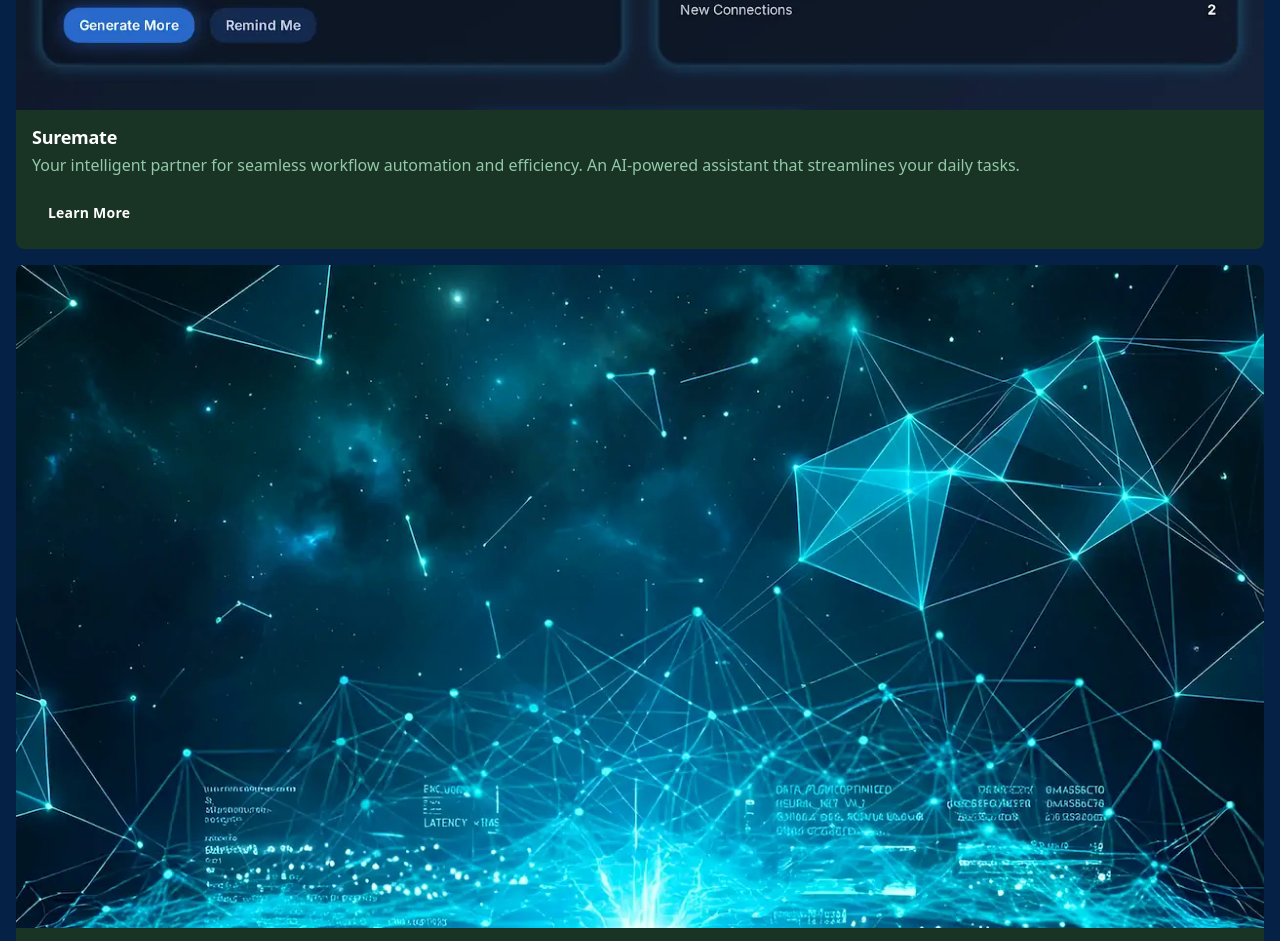
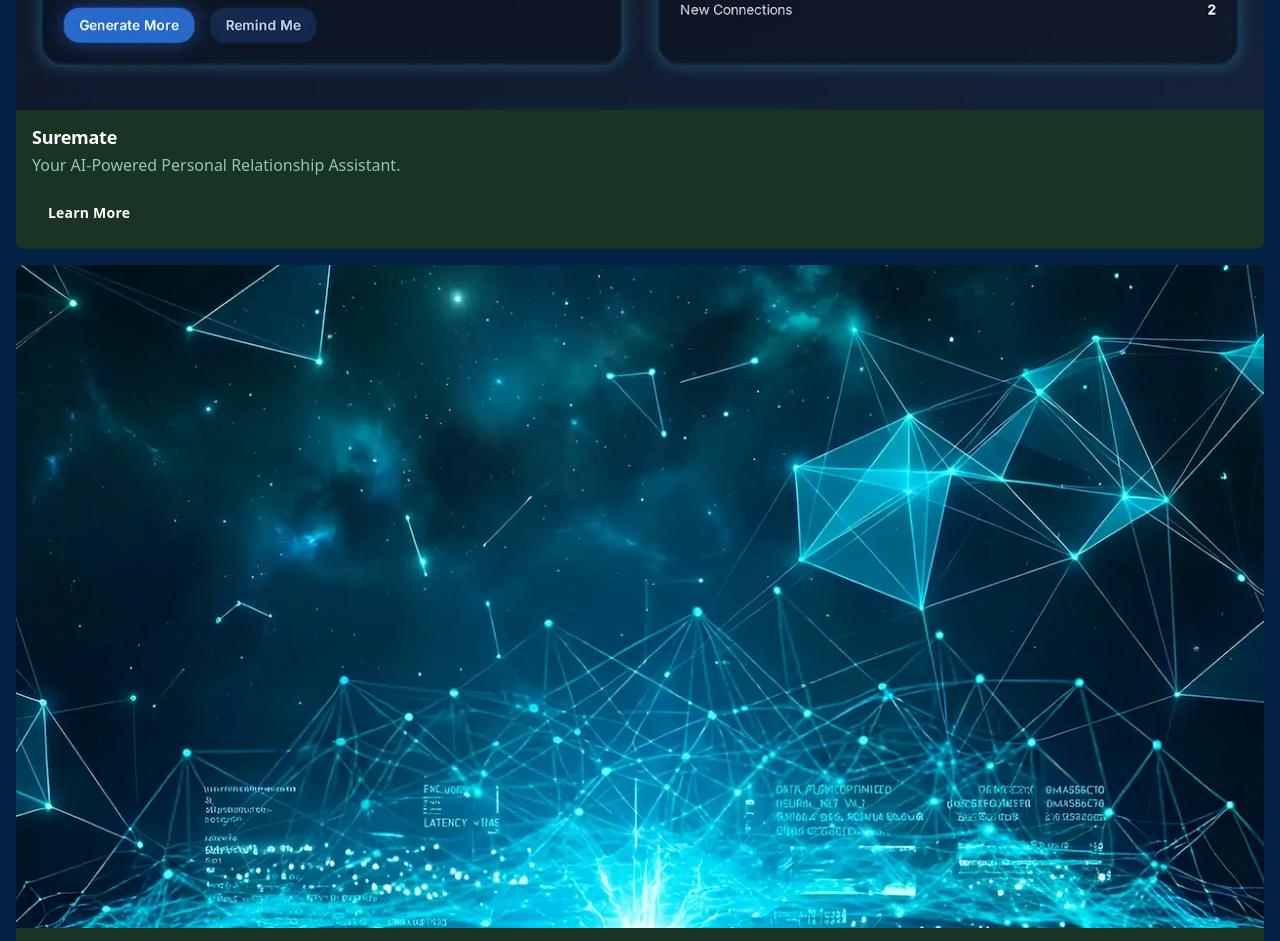
Before and after one commit to Lychee-Technology/lychee.technology, a website built with Vite: page index.html in a window 1280 px wide. Shown: the part 1012-1953 px from the top of the page. Built offline with nearby package versions, Linux system fonts and the light colour scheme.

Commit message:
update desc for suremate

```diff
--- a/index.html
+++ b/index.html
@@ -116,8 +116,7 @@
                         <div class="flex flex-col gap-1">
                             <p class="text-white text-lg font-bold leading-tight tracking-[-0.015em]">Suremate</p>
                             <p class="text-[#92c9a9] text-base font-normal leading-normal">
-                                Your intelligent partner for seamless workflow automation and efficiency. An AI-powered
-                                assistant that streamlines your daily tasks.
+                                Your AI-Powered Personal Relationship Assistant.
                             </p>
                         </div>
                         <a href="https://suremate.app" target="_blank" rel="noreferrer">
```
